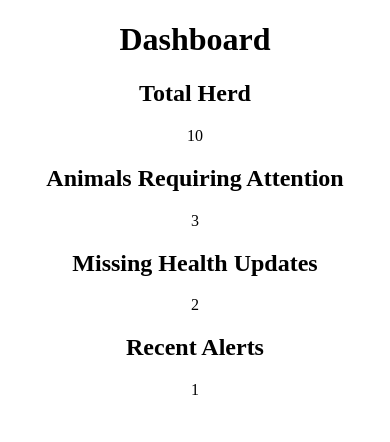
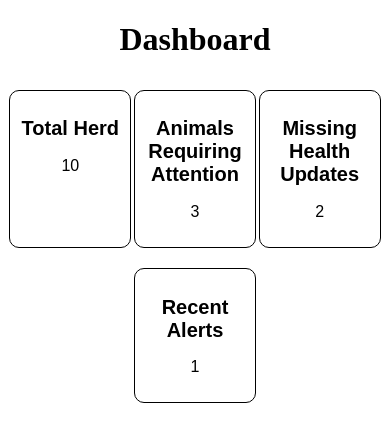
Before and after one commit to rafa-sec/Livestock-Management, a Flask app: page /dashboard in a window 390 px wide. Shown: the top 442 px of the page. Run offline with Flask 3, Linux system fonts and the light colour scheme.

Commit message:
Layout edited

```diff
--- a/static/css/dashboard.css
+++ b/static/css/dashboard.css
@@ -3,14 +3,34 @@
 }
 
 .dashboard{
-    text-align: center;
+    flex: content;
+    display: flex;
+    flex-wrap: wrap;
 }
 
 .card {
-    border: 10px black;
+    text-align: center;
+    border: 1px solid black;
     border-radius: 10px;
+    margin: 10px auto;
+    padding: 10px;
+    font-family:Arial, Helvetica, sans-serif
+}
+
+.card h2{
+    font-size: 20px;
 }
 
 #cardAnimalsRequiringAttention:hover{
     color: blue;
 }
+
+@media (max-width: 700px) {
+    .card{
+
+    }
+
+    .card h2{
+        width: 100px;
+    }
+}
```
